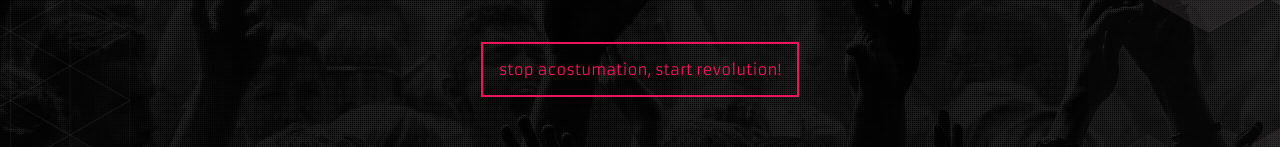
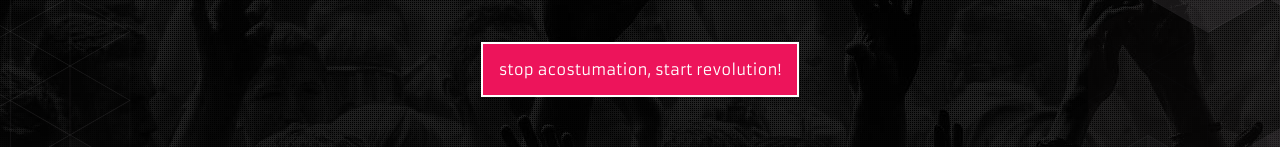
Before and after one commit to crowdcreative/crowdcreative.github.io, a plain HTML site: page index.html in a window 1280 px wide. In both pictures the pointer is over the element "stop acostumation, start revolution!". Shown: the part 4888-5035 px from the top of the page. Drawn offline with Linux system fonts and the light colour scheme; a web font is replaced by a local one.

Commit message:
Ajuste no botao "yep"

```diff
--- a/css/site5.css
+++ b/css/site5.css
@@ -194,13 +194,7 @@ fechar:hover{
 }
 
 
-.yep{
-
-}
-
-.yep span{
-
-}
+
 
 #news {
     background: none repeat scroll 0 0 transparent;
@@ -823,8 +817,8 @@ outline: none;
 }
 
 .yep span:hover {
-    border: 2px solid #ED145B;
-    color:#ED145B;
+    background: #ED145B;
+    color:#ffffff;
     cursor: pointer;
 }
 
```
